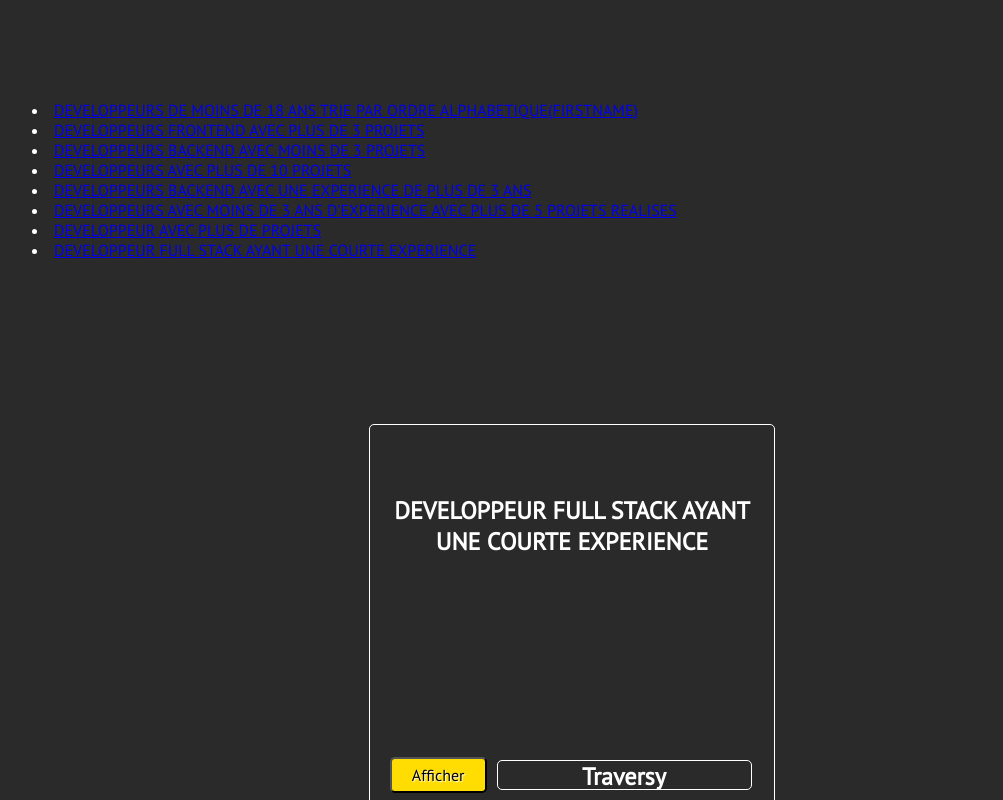
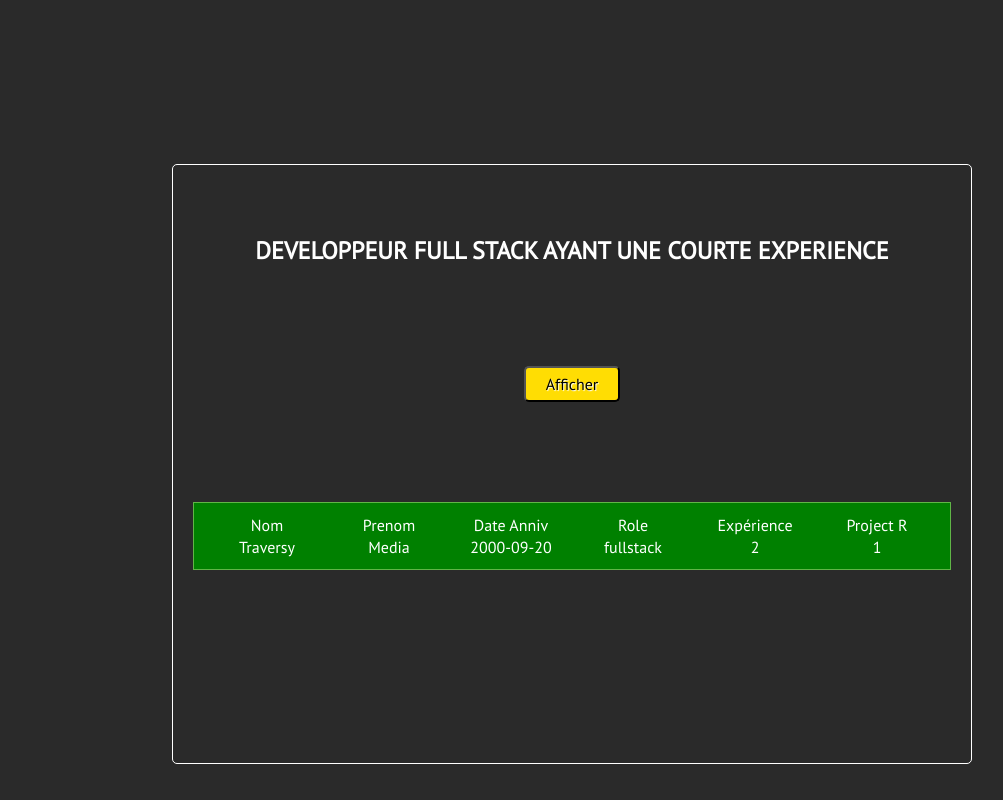
Before and after one commit to alexissengangabo07/gda-ajax, a plain HTML site: page 8/index.html in a window 1280 px wide. Both pictures are taken after a click on the button "Afficher". Shown: the top 800 px of the page, without its empty margins (68-1071 px from the left). Drawn offline with Linux system fonts and the light colour scheme.

Commit message:
fist commit

```diff
--- a/1/index.html
+++ b/1/index.html
@@ -6,20 +6,19 @@
     <meta name="viewport" content="width=device-width, initial-scale=1.0">
     <link rel="stylesheet" href="./style.css">
     <title>Exercice AJAX</title>
-    <link rel="stylesheet" href="style.css">
 </head>
 <body>
         <div class="content">
             <h2>DEVELOPPEURS DE MOINS DE 18 ANS TRIE PAR ORDRE ALPHABETIQUE(FIRSTNAME)</h2>
+
             <div id="liste">
-                <h2>Voici la liste triee</h2>
-                <table table table-striped >
-                        <tr>
-                            <td>First</td>
-                            <td>Age</td>
-                        </tr>
-                        <tr class="res">
-
+                <table class="res">
+                        <tr id="header">
+                            <th>Name</th>
+                            <th>Date</th>
+                            <th>Age</th>
+                            <th>Domaine</th>
+                            <th>Exp</th>
                         </tr>
                 </table>
              </div>
@@ -36,5 +35,4 @@
         </nav>
 <script src="app.js"></script>
 </body>
-<script src="./app.js"></script>
 </html>
--- a/1/style.css
+++ b/1/style.css
@@ -8,7 +8,7 @@
 
 }
 body{
-    background-color: aqua;
+    background-color:cadetblue
 }
 .content{
     display: flex;
@@ -17,6 +17,37 @@ body{
     align-items: center;
 }
 #liste{
+    width: 500px;
+    height: 400px;
+    background-color: white;
+    text-align: center;
+    border-radius: 10px;
+}
+
+.res{
+    border-collapse: collapse;
+    min-width: 400px;
+    width: auto;
+    box-shadow: 0 5px 50px rgba(0,0,0,0.15);
+    cursor: pointer;
+    margin: 40px auto;
+    border: 2px solid midnightblue;
+
+}
+#header{
+    background-color: blue;
+    color: beige;
+    text-align: left;
+}
+
+th,td{
+    text-align: left;
+    padding: 15px 20px;
+    border: 1px solid #ddd;
+}
+
+.tbody:nth-child(even){
+    background-color: #f3f3f3;
     margin: 40px;
     width: 400px;
     height: 400px;
--- a/8/app.js
+++ b/8/app.js
@@ -1,5 +1,11 @@
-const button = document.querySelector('button')
-const result = document.querySelector('#Result')
+const project = document.querySelector('.realisedProject')
+const experience = document.querySelector('.experience')
+const role = document.querySelector('.role')
+const birthday = document.querySelector('.birthday')
+let button = document.querySelector('button')
+const firstName = document.querySelector('.firstName')
+const lastName = document.querySelector('.lastName')
+
 
 //AJAX AVEC FETCH
 
@@ -20,8 +26,13 @@ const checkFullstackExperience = ()=>{
         for(let i=0; i<json.length; i++){
 
              if(json[i].role === "fullstack" && ( json[i].experience === 1 || json[i].experience === 2)){
-                 result.textContent = json[i].first_name;
 
+                firstName.textContent = json[i].first_name;
+                lastName.textContent = json[i].last_name;
+                birthday.textContent = json[i].birthday;
+                role.textContent = json[i].role;
+                experience.textContent = json[i].experience;
+                project.textContent = json[i].released_projects;
                 }
             }
         })
--- a/8/index.html
+++ b/8/index.html
@@ -25,8 +25,27 @@
             <h2> DEVELOPPEUR FULL STACK AYANT UNE COURTE EXPERIENCE</h2>
         </div>
         <div>
-            <button type="submit">Afficher</button>
-            <h2 id="Result" ></h2>
+            <button type="submit" class="btn">Afficher</button>
+        </div>
+        <div>
+            <table>
+                <tr>
+                    <td>Nom</td>
+                    <td>Prenom</td>
+                    <td>Date Anniv</td>
+                    <td>Role</td>
+                    <td>Expérience</td>
+                    <td>Project R</td>
+                </tr>
+                <tr>
+                    <td class="firstName"></td>
+                    <td class="lastName"></td>
+                    <td class="birthday"></td>
+                    <td class="role"></td>
+                    <td class="experience"></td>
+                    <td class="realisedProject"></td>
+                </tr>
+            </table>
         </div>
     </section>
 
--- a/8/style.css
+++ b/8/style.css
@@ -15,6 +15,10 @@ justify-content: space-between;
 gap: 100px;
 margin: 100px;
 }
+nav{
+    display: none;
+    text-align: center;
+}
 section{
 display: flex;
 flex-direction: column;
@@ -22,26 +26,36 @@ margin: 8vh auto;
 padding: 20px;
 border: 1px solid white;
 border-radius: 5px;
-min-width: 406.28px;
-max-width: 406.28px;
-max-height: 557px;
-min-height: 557px;
+min-width: 800px;
+max-width: 800px;
+max-height: 600px;
+min-height: 600px;
 height: auto;
-gap : 200px;
+gap : 100px;
 }
-body div:nth-child(1){
-margin-top: 50px;
+section div:nth-child(1){
+    text-align: center;
+    margin-top: 50px;
 }
-body div:nth-child(2){
-display: flex;
-justify-self: center;
-align-items: center;
-gap : 10px;
-}
-div {
+section div:nth-child(2){
 text-align: center;
 }
-body div:nth-child(2) h2{
+
+section div:nth-child(3) {
+    background-color: green;
+    color: white;
+    border: 1px solid rgba(143, 208, 106, 0.67);
+    text-align: center;
+}
+table{
+    margin: auto;
+    padding: 10px;
+}
+td{
+    width: 120px;
+    box-shadow: 3px 3px -3px -3px black;
+}
+section div:nth-child(2) h2{
 width: 255px;
 height: 30px;
 border: 1px solid white;
```
Also changed, not shown: 1/app.js (+19 -4 lines), 1/script.js (line endings or trailing spaces).
